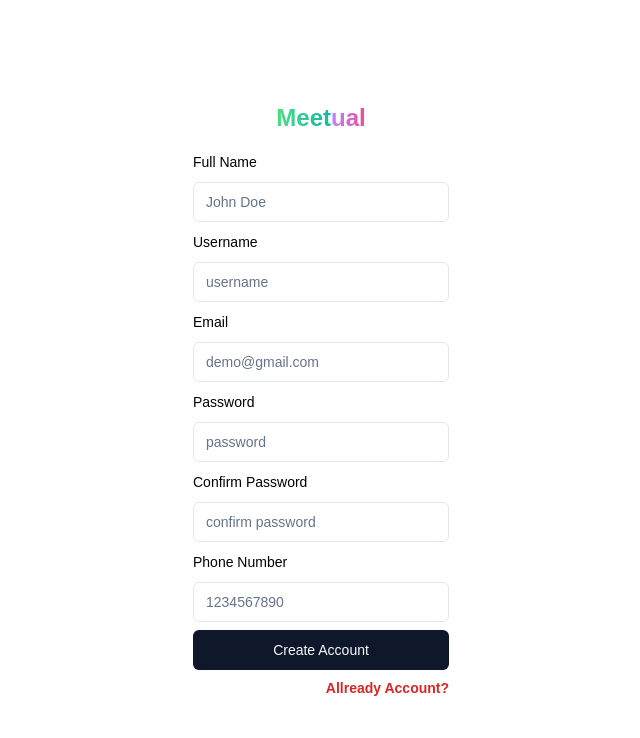
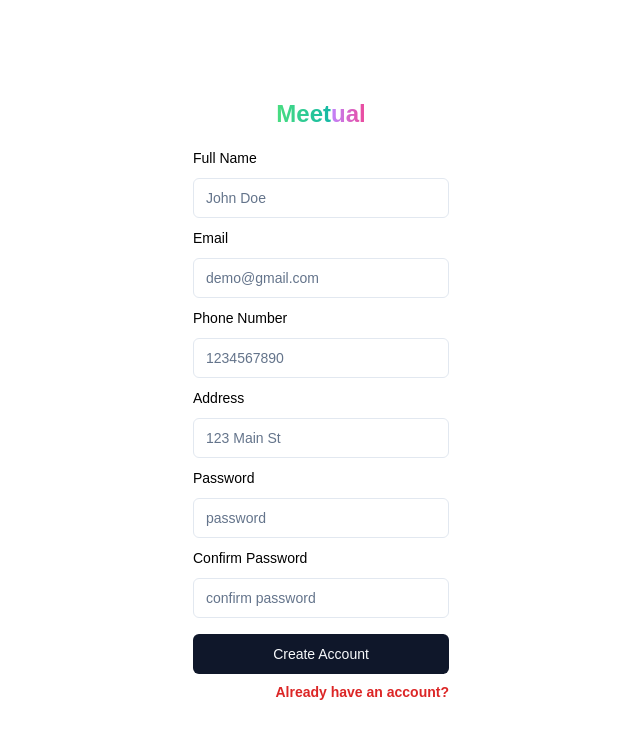
Before and after one commit to Metinkeles1/meetual-nextjs, a Next.js app: page /create-user in a window 1280 px wide. Shown: the top 738 px of the page, without its empty margins (319-959 px from the left). Built offline with nearby package versions, Linux system fonts and the light colour scheme.

Commit message:
feat(auth): :sparkles: edit login & create-user page

```diff
--- a/app/(auth)/create-user/page.jsx
+++ b/app/(auth)/create-user/page.jsx
@@ -14,13 +14,13 @@ import {
 } from "@/components/ui/form";
 import { Input } from "@/components/ui/input";
 import Link from "next/link";
+import axios from "axios";
+import { useToast } from "@/components/ui/use-toast";
 
-const formSchema = z.object({
+const formSchema = z
+  .object({
     fullName: z.string().min(2, {
       message: "Full name must be at least 2 characters.",
-  }),
-  username: z.string().min(2, {
-    message: "Username must be at least 2 characters.",
     }),
     email: z.string().email({
       message: "Invalid email address.",
@@ -28,36 +28,63 @@ const formSchema = z.object({
     password: z.string().min(6, {
       message: "Password must be at least 6 characters.",
     }),
-  confirmPassword: z
-    .string()
-    .min(6, {
+    confirmPassword: z.string().min(6, {
       message: "Confirm password must be at least 6 characters.",
-    })
-    .refine((data) => data === formSchema.password, {
-      message: "Passwords do not match.",
     }),
     phoneNumber: z.string().min(10, {
       message: "Phone number must be at least 10 characters.",
     }),
+    address: z.string().min(5, {
+      message: "Address must be at least 5 characters.",
+    }),
+  })
+  .refine((data) => data.password === data.confirmPassword, {
+    message: "Passwords do not match.",
+    path: ["confirmPassword"],
   });
 
 const CreateUser = () => {
+  const { toast } = useToast();
   const form = useForm({
     resolver: zodResolver(formSchema),
     defaultValues: {
       fullName: "",
-      username: "",
       email: "",
       password: "",
       confirmPassword: "",
       phoneNumber: "",
+      address: "",
     },
   });
-
-  const onSubmit = (data) => {
-    console.log(data);
-    // Burada kullanıcı oluşturma isteğini API'ye gönderebilirsiniz.
-    // Örneğin: fetch('/api/register', { method: 'POST', body: JSON.stringify(data) })
+  const onSubmit = async (data) => {
+    try {
+      const response = await axios.post(
+        `${process.env.NEXT_PUBLIC_API_URL}/users`,
+        data
+      );
+      toast({
+        variant: "success",
+        title: "Account created successfully.",
+        status: "success",
+      });
+    } catch (error) {
+      if (
+        error.response &&
+        error.response.data.message === "User already exists"
+      ) {
+        toast({
+          variant: "destructive",
+          title: "User already exists.",
+          status: "error",
+        });
+      } else {
+        toast({
+          variant: "destructive",
+          title: "An error occurred.",
+          status: "error",
+        });
+      }
+    }
   };
 
   return (
@@ -79,12 +106,26 @@ const CreateUser = () => {
           />
           <FormField
             control={form.control}
-            name='username'
+            name='email'
             render={({ field }) => (
               <FormItem>
-                <FormLabel className='text-bodyText'>Username</FormLabel>
+                <FormLabel className='text-bodyText'>Email</FormLabel>
                 <FormControl>
-                  <Input placeholder='username' {...field} />
+                  <Input placeholder='demo@gmail.com' {...field} />
+                </FormControl>
+                <FormMessage className='validation-login' />
+              </FormItem>
+            )}
+          />
+
+          <FormField
+            control={form.control}
+            name='phoneNumber'
+            render={({ field }) => (
+              <FormItem>
+                <FormLabel className='text-bodyText'>Phone Number</FormLabel>
+                <FormControl>
+                  <Input placeholder='1234567890' {...field} />
                 </FormControl>
                 <FormMessage className='validation-login' />
               </FormItem>
@@ -92,12 +133,12 @@ const CreateUser = () => {
           />
           <FormField
             control={form.control}
-            name='email'
+            name='address'
             render={({ field }) => (
               <FormItem>
-                <FormLabel className='text-bodyText'>Email</FormLabel>
+                <FormLabel className='text-bodyText'>Address</FormLabel>
                 <FormControl>
-                  <Input placeholder='demo@gmail.com' {...field} />
+                  <Input placeholder='123 Main St' {...field} />
                 </FormControl>
                 <FormMessage className='validation-login' />
               </FormItem>
@@ -135,25 +176,12 @@ const CreateUser = () => {
               </FormItem>
             )}
           />
-          <FormField
-            control={form.control}
-            name='phoneNumber'
-            render={({ field }) => (
-              <FormItem>
-                <FormLabel className='text-bodyText'>Phone Number</FormLabel>
-                <FormControl>
-                  <Input placeholder='1234567890' {...field} />
-                </FormControl>
-                <FormMessage className='validation-login' />
-              </FormItem>
-            )}
-          />
-          <Button type='submit' className='w-full'>
+          <Button type='submit' className='w-full !mt-4'>
             Create Account
           </Button>
         </form>
-        <div className='text-error font-semibold text-sm flex flex-end justify-end mt-2'>
-          <Link href='/login'>Allready Account?</Link>
+        <div className='text-error font-semibold text-sm flex justify-end mt-2'>
+          <Link href='/login'>Already have an account?</Link>
         </div>
       </Form>
     </div>
--- a/app/(auth)/login/page.jsx
+++ b/app/(auth)/login/page.jsx
@@ -1,5 +1,5 @@
 "use client";
-import React from "react";
+import { useEffect, useState } from "react";
 import { zodResolver } from "@hookform/resolvers/zod";
 import { useForm } from "react-hook-form";
 import { z } from "zod";
@@ -15,6 +15,7 @@ import {
 } from "@/components/ui/form";
 import { Input } from "@/components/ui/input";
 import Link from "next/link";
+import axios from "axios";
 
 const formSchema = z.object({
   email: z.string().min(2, {
@@ -26,6 +27,7 @@ const formSchema = z.object({
 });
 
 const Login = () => {
+  const [user, setUser] = useState([]);
   const form = useForm({
     resolver: zodResolver(formSchema),
     defaultValues: {
@@ -37,6 +39,19 @@ const Login = () => {
   const onSubmit = (data) => {
     console.log(data);
   };
+
+  useEffect(() => {
+    const getUser = async () => {
+      try {
+        const res = await axios.get(`${process.env.NEXT_PUBLIC_API_URL}/users`);
+        setUser(res.data);
+        console.log(res.data);
+      } catch (error) {}
+    };
+    getUser();
+  }, []);
+
+  console.log(user);
 
   return (
     <div className='lg:w-1/4 container'>
--- a/package.json
+++ b/package.json
@@ -14,10 +14,12 @@
     "@radix-ui/react-label": "^2.1.0",
     "@radix-ui/react-slot": "^1.1.0",
     "@radix-ui/react-toast": "^1.2.1",
+    "axios": "^1.7.2",
     "class-variance-authority": "^0.7.0",
     "clsx": "^2.1.1",
     "date-fns": "^3.6.0",
     "lucide-react": "^0.396.0",
+    "mongoose": "^8.4.4",
     "next": "14.2.4",
     "react": "^18",
     "react-day-picker": "^8.10.1",
```
Also changed, not shown: 2 other files (tests, documents, lock files or other folders). Lines whose indentation alone changed are shown as unchanged.
